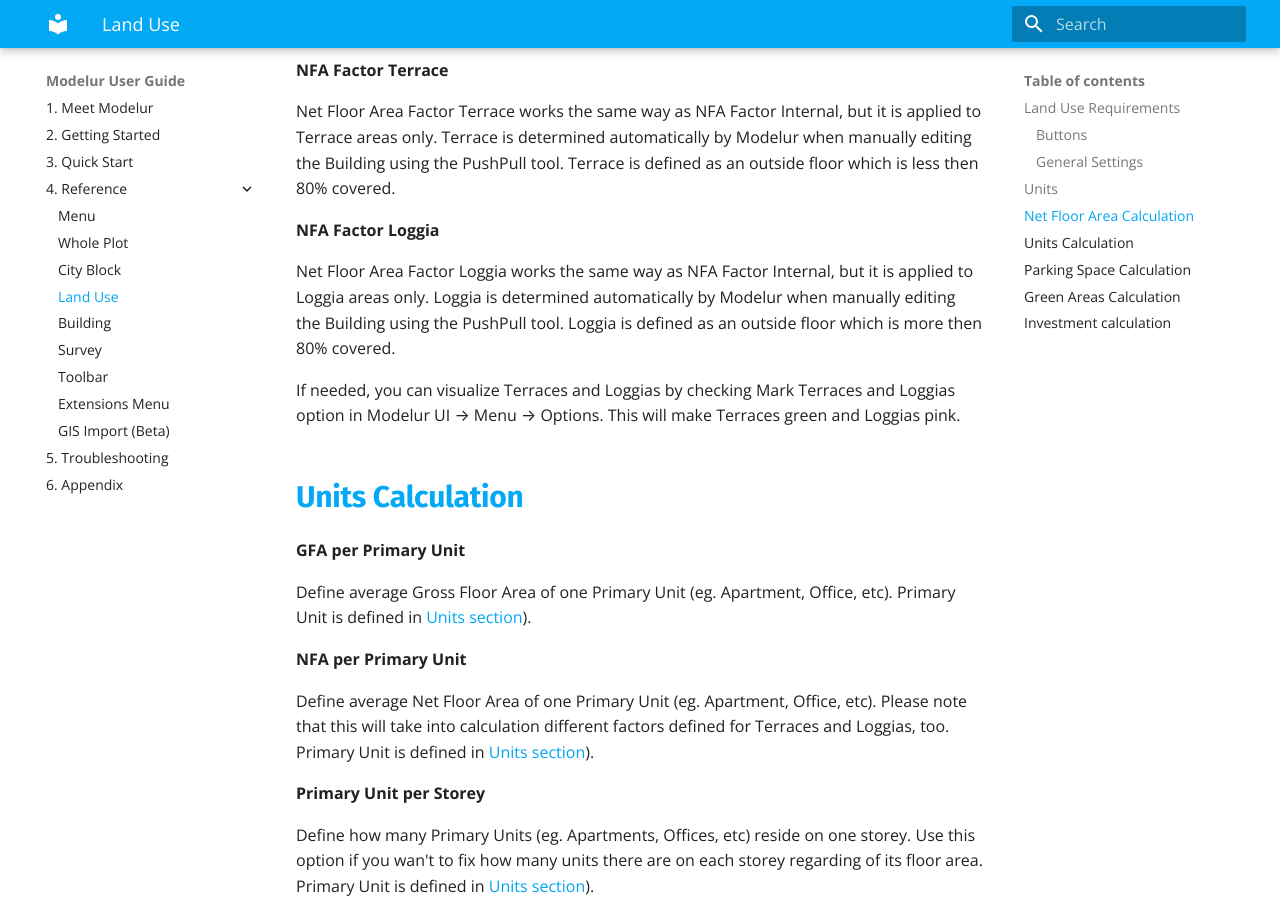
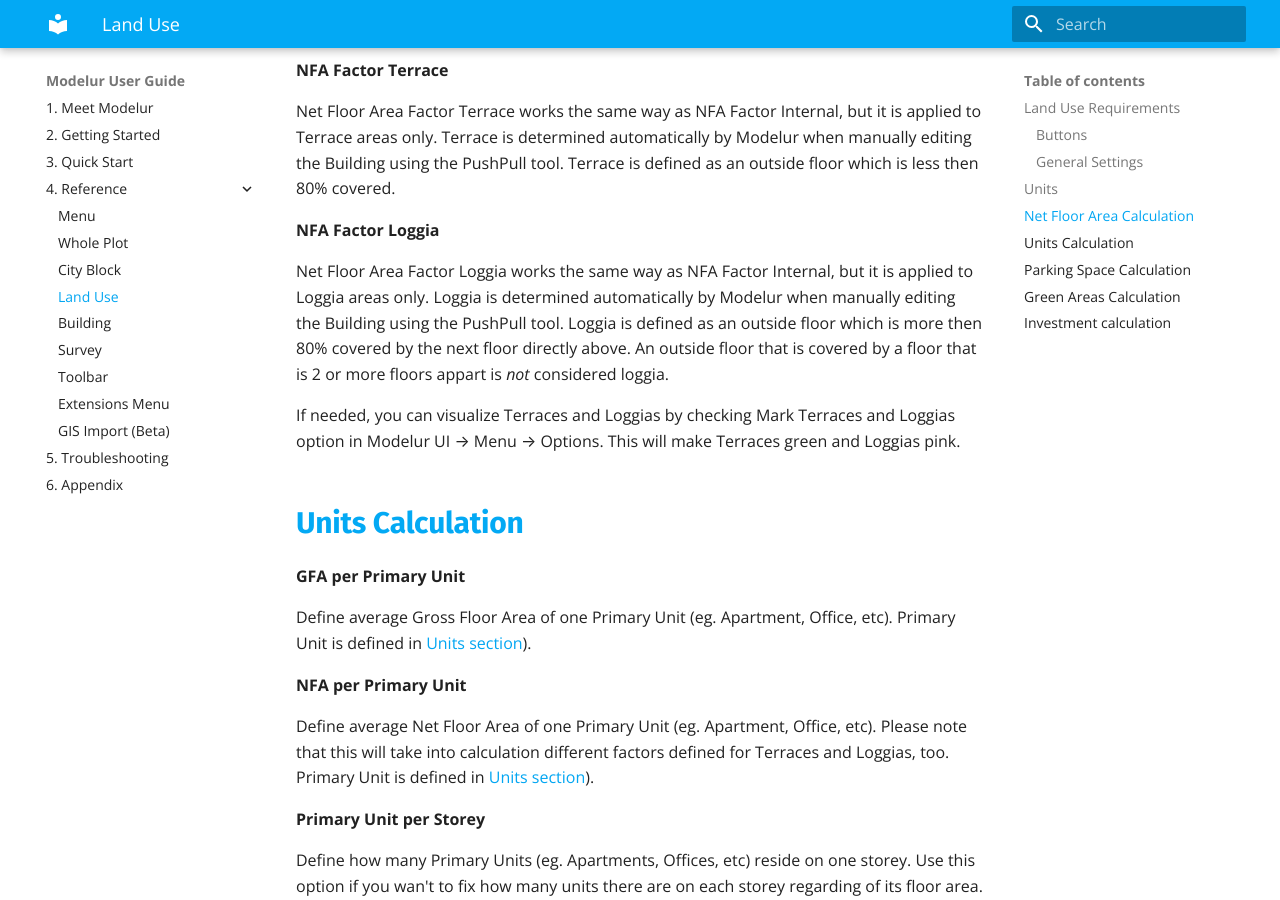
Before and after one commit to Modelur/docs, an MkDocs documentation site: the page built from docs/reference/land_use.md, in a window 1280 px wide and 900 px high, scrolled down 3556 px. Built offline with MkDocs 1.6.1 and Material for MkDocs 9.7.7, drawn with Linux system fonts in a browser that asks for light colours; old or Windows-style settings are respelled for this version of MkDocs.

Commit message:
Change definition of loggia
Don't consider loggia if the covering floor is 2 or more floors appart

```diff
--- a/docs/reference/land_use.md
+++ b/docs/reference/land_use.md
@@ -72,7 +72,7 @@
 
 **NFA Factor Loggia**
 
-Net Floor Area Factor Loggia works the same way as NFA Factor Internal, but it is applied to Loggia areas only. Loggia is determined automatically by Modelur when manually editing the Building using the PushPull tool. Loggia is defined as an outside floor which is more then 80% covered.
+Net Floor Area Factor Loggia works the same way as NFA Factor Internal, but it is applied to Loggia areas only. Loggia is determined automatically by Modelur when manually editing the Building using the PushPull tool. Loggia is defined as an outside floor which is more then 80% covered by the next floor directly above. An outside floor that is covered by a floor that is 2 or more floors appart is *not* considered loggia.
 
 If needed, you can visualize Terraces and Loggias by checking Mark Terraces and Loggias option in Modelur UI → Menu → Options. This will make Terraces green and Loggias pink.
 
```
